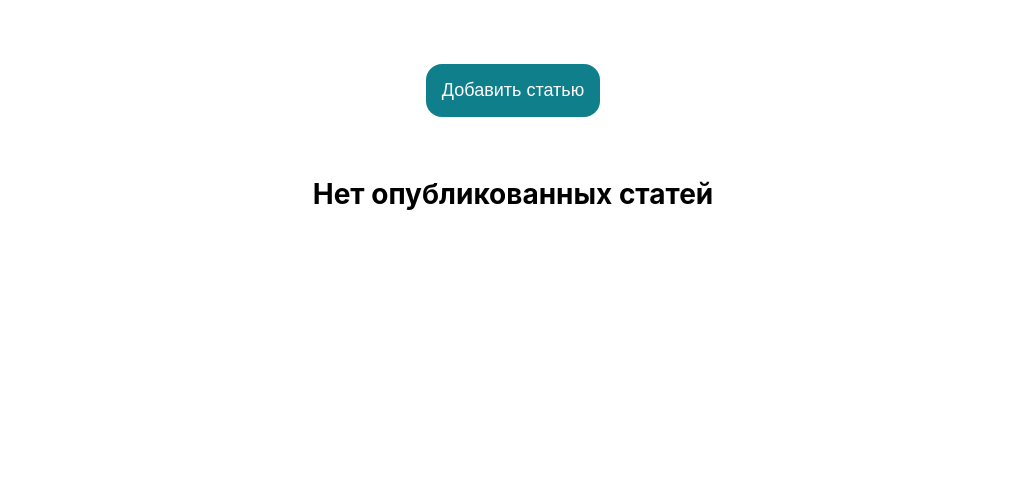
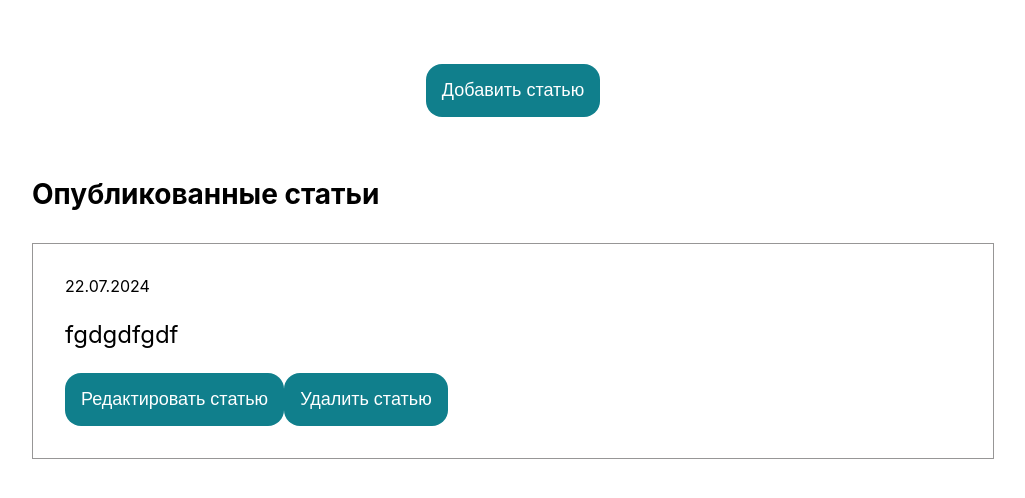
Before and after one commit to Dumacuk1993/test_auto_push, a React (Create React App) app: page / in a window 1280 px wide. Shown: the top 498 px of the page, without its empty margins (127-1152 px from the left). Built offline with nearby package versions, Linux system fonts and the light colour scheme.

Commit message:
Auto-commit

```diff
--- a/src/data.js
+++ b/src/data.js
@@ -1,3 +1,12 @@
-const dataNews = [];
+const dataNews = [
+  {
+    "id": "59693bb3-22cd-42a8-aa3d-01bca548bab1",
+    "html_template": "<p>fgdgdfgdf</p>",
+    "date": "22.07.2024",
+    "logo": "",
+    "title": "",
+    "image": ""
+  }
+];
 
 export default dataNews;
```
